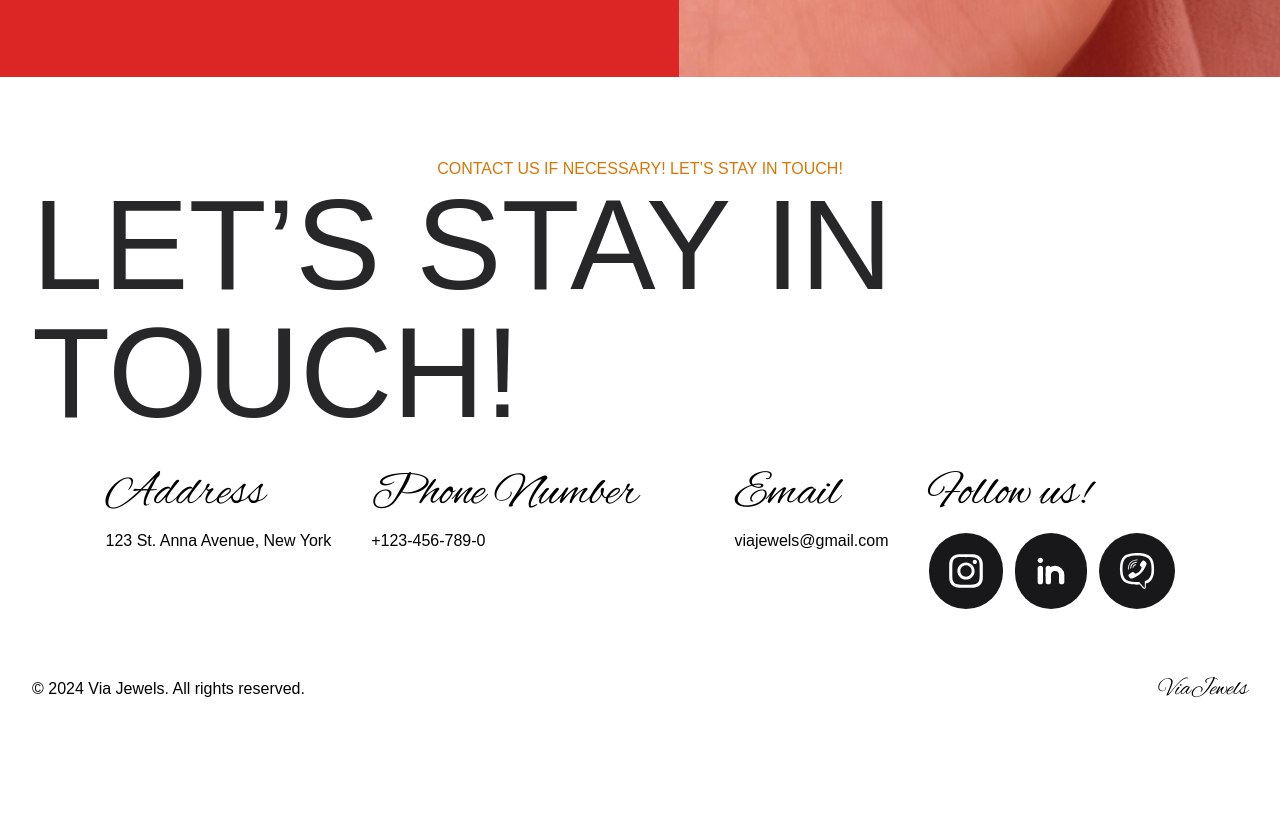
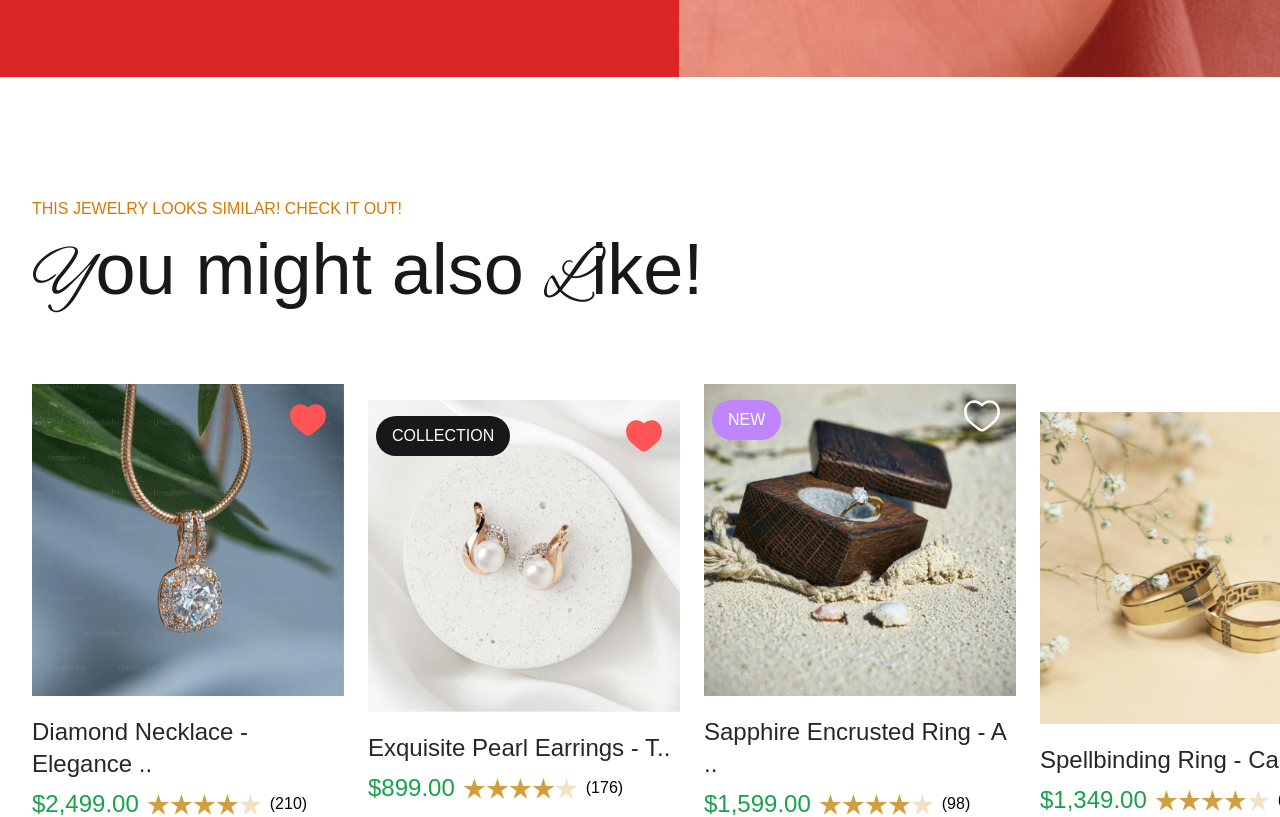
Before and after one commit to HumptyDumpy01/viajewels-app-enhanced, an Angular app: page /jewelry/1 in a window 1280 px wide. Shown: the part 2880-3697 px from the top of the page. Before the commit the page ends 3625 px from the top, so only its background shows below. Built offline with nearby package versions, Linux system fonts and the light colour scheme; a web font is replaced by a local one.

Commit message:
Implemented a reusable you-might-also-like component with its functionality.

```diff
--- /dev/null
+++ b/src/app/layout/you-might-also-like/you-might-also-like.component.html
@@ -0,0 +1,9 @@
+<section class="pt-16 pb-24 mt-14">
+  <div class="container">
+    <app-heading customContainerClasses="md:text-nowrap mb-14"
+                 span="This jewelry looks similar! Check it out!">
+      <span class="font-alexBrush">Y</span>ou might also <span class="font-alexBrush text-nowrap">L</span>ike!
+    </app-heading>
+  </div>
+  <app-cards-carousel [jewelry]="jewelry" />
+</section>
--- /dev/null
+++ b/src/app/layout/you-might-also-like/you-might-also-like.component.ts
@@ -0,0 +1,23 @@
+import { Component, inject, input } from '@angular/core';
+import { HeadingComponent } from '../../typography/heading/heading.component';
+import { CardsCarouselComponent } from '../cards-carousel/cards-carousel.component';
+import { JewelryService } from '../../jewelry.service';
+
+@Component({
+  selector: 'app-you-might-also-like',
+  imports: [
+    HeadingComponent,
+    CardsCarouselComponent
+  ],
+  standalone: true,
+  templateUrl: './you-might-also-like.component.html',
+  styleUrl: './you-might-also-like.component.css'
+})
+export class YouMightAlsoLikeComponent {
+  private jewelryService = inject(JewelryService);
+  currentJewelryId = input.required<number>();
+
+  get jewelry() {
+    return this.jewelryService.getJewelry().filter(jewel => jewel.id !== this.currentJewelryId());
+  }
+}
--- a/src/app/pages/jewel/jewel.component.html
+++ b/src/app/pages/jewel/jewel.component.html
@@ -2,4 +2,5 @@
   <app-jewel-header [jewelDetails]="jewelDetails" />
   <app-jewel-testimonials [jewelReviews]="jewelDetails.reviews" />
   <app-leave-review />
+  <app-you-might-also-like [currentJewelryId]="jewelDetails.id" />
 </div>
--- a/src/app/pages/jewel/jewel.component.ts
+++ b/src/app/pages/jewel/jewel.component.ts
@@ -6,6 +6,7 @@ import { NgIf } from '@angular/common';
 import { JewelHeaderComponent } from './jewel-header/jewel-header.component';
 import { JewelTestimonialsComponent } from './jewel-testimonials/jewel-testimonials.component';
 import { LeaveReviewComponent } from './leave-review/leave-review.component';
+import { YouMightAlsoLikeComponent } from '../../layout/you-might-also-like/you-might-also-like.component';
 
 @Component({
   selector: 'app-jewel',
@@ -13,7 +14,8 @@ import { LeaveReviewComponent } from './leave-review/leave-review.component';
     NgIf,
     JewelHeaderComponent,
     JewelTestimonialsComponent,
-    LeaveReviewComponent
+    LeaveReviewComponent,
+    YouMightAlsoLikeComponent
   ],
   standalone: true,
   templateUrl: './jewel.component.html',
```
Also changed, not shown: src/app/layout/you-might-also-like/you-might-also-like.component.css (added).
